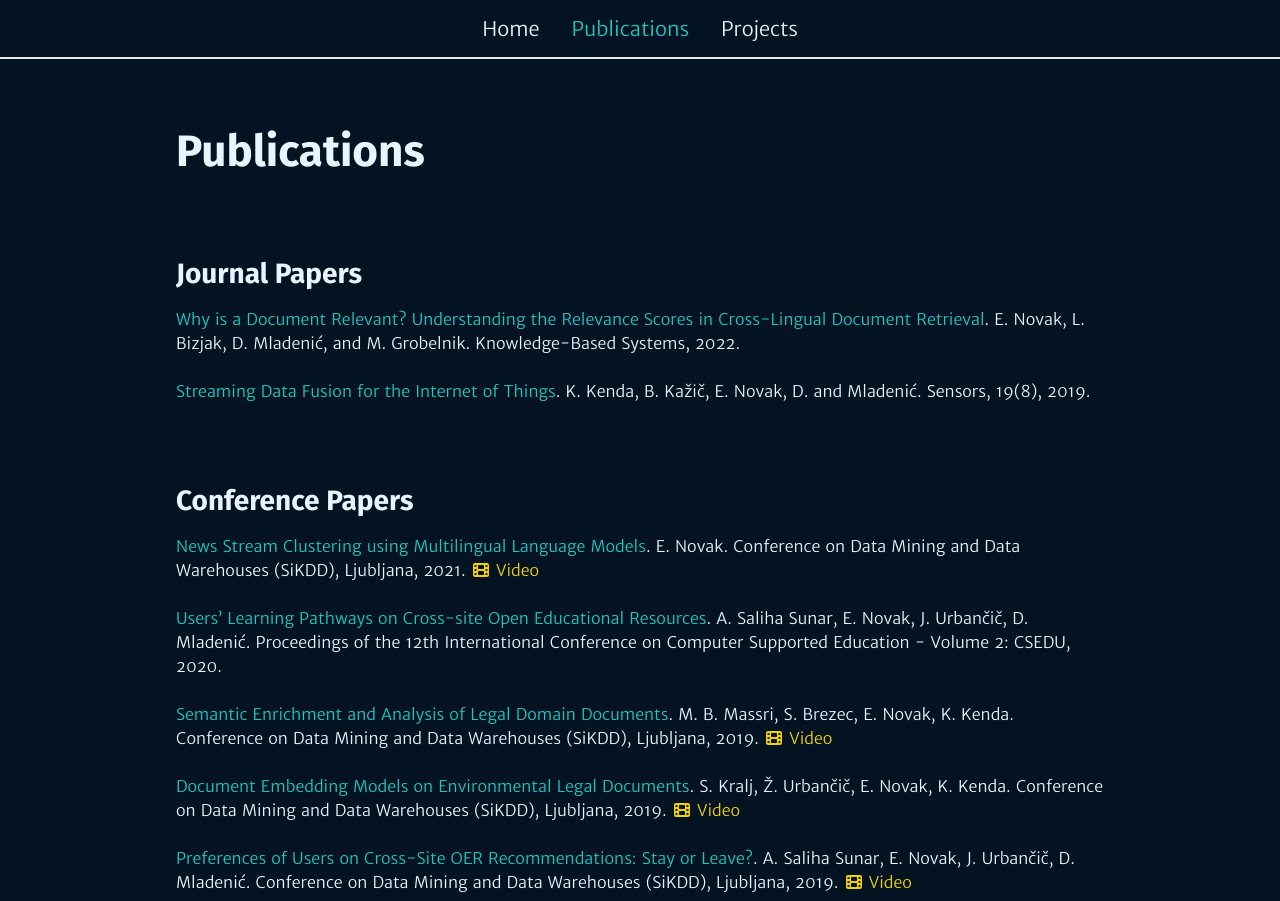
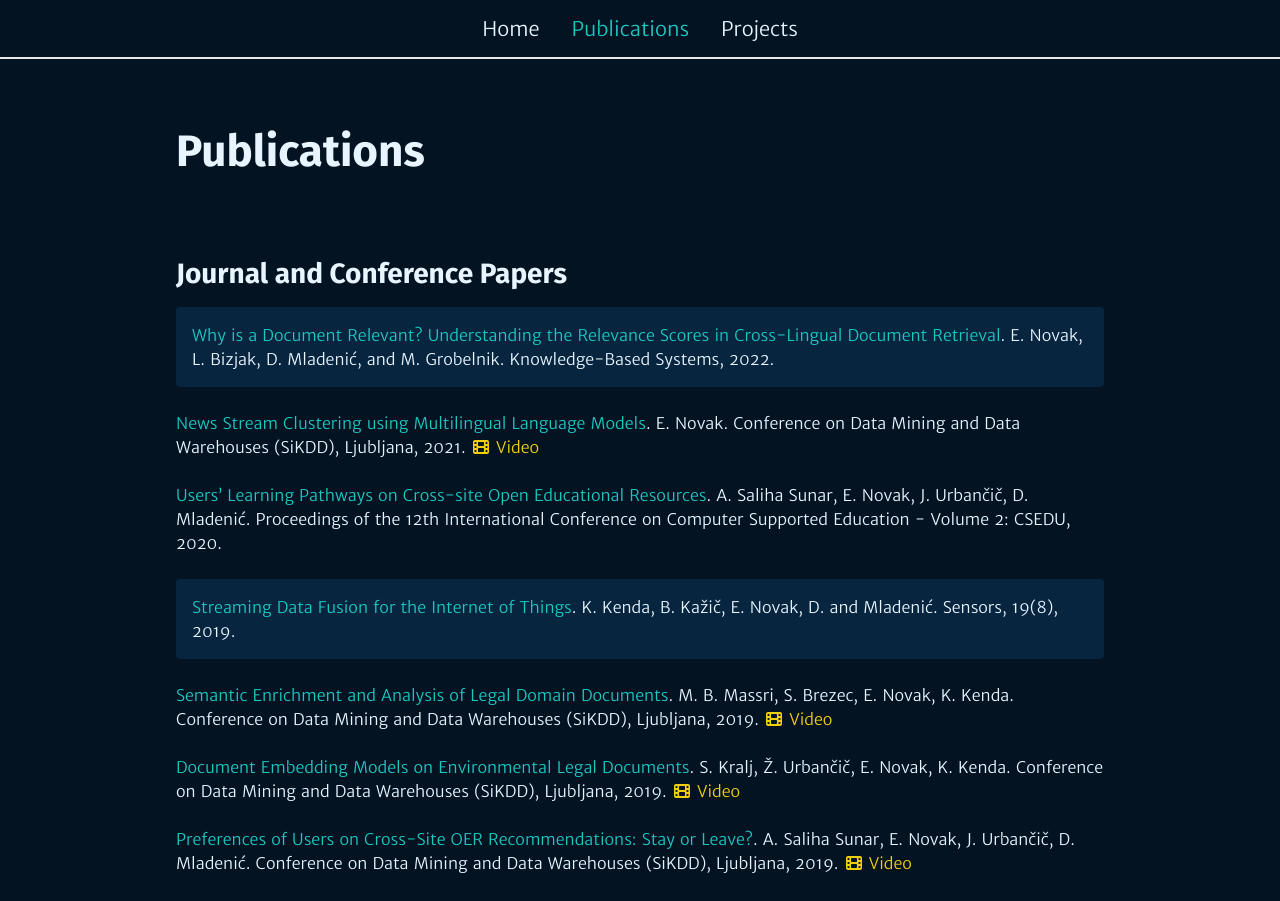
Before and after one commit to eriknovak/eriknovak.github.io, a Next.js app: page /publications in a window 1280 px wide. Shown: the top 901 px of the page. Built offline with nearby package versions, Linux system fonts and the light colour scheme.

Commit message:
:sparkles: Join the journal and conference papers in publication page

```diff
--- a/Interfaces.ts
+++ b/Interfaces.ts
@@ -6,6 +6,7 @@ export interface PublicationProps {
   location?: string;
   year: number;
   presentation?: string;
+  type?: string;
 }
 
 export interface ProjectProps {
--- a/components/Header/Header.tsx
+++ b/components/Header/Header.tsx
@@ -17,7 +17,7 @@ export default function Header() {
     <nav className={styles.container}>
       <div className={styles.content}>
         {pages.map((page, id) => (
-          <Link href={page.route} key={id}>
+          <Link href={page.route} key={id} legacyBehavior>
             <a
               className={cn(styles.link, {
                 [styles["link--active"]]: router.route === page.route,
--- a/components/Publication/Publication.module.scss
+++ b/components/Publication/Publication.module.scss
@@ -1,5 +1,9 @@
 .container {
   @apply inline-block;
+}
+
+.publication--journal {
+  @apply bg-base-highlight p-4 block rounded transition hover:shadow-lg;
 }
 
 .link {
--- a/components/Publication/Publication.tsx
+++ b/components/Publication/Publication.tsx
@@ -18,11 +18,11 @@ function createTitle(title: string, URL: string) {
 
 export default function Publication(props: PublicationProps) {
   // get properties
-  const { authors, title, reference, location, year, url, presentation } =
+  const { authors, title, reference, location, year, url, presentation, type } =
     props;
 
   return (
-    <span className={styles.container}>
+    <span className={cn(styles.container, styles[`publication--${type}`])}>
       {createTitle(title, url)}. {authors}. {reference},{" "}
       {location ? ` ${location}, ` : " "}
       {year}.{" "}
--- a/pages/index.tsx
+++ b/pages/index.tsx
@@ -72,7 +72,7 @@ export default function Home() {
       <div className="grid grid-flow-row gap-4">
         <h2 className="text-2xl font-semibold">
           Latest Publications{" "}
-          <Link href="/publications">
+          <Link href="/publications" legacyBehavior>
             <a className="transition text-link hover:text-link-hover">
               (see more)
             </a>
@@ -95,7 +95,7 @@ export default function Home() {
       <div className="grid grid-flow-row gap-4">
         <h2 className="text-2xl font-semibold">
           Active Projects{" "}
-          <Link href="/projects">
+          <Link href="/projects" legacyBehavior>
             <a className="transition text-link hover:text-link-hover">
               (see more)
             </a>
--- a/pages/publications.tsx
+++ b/pages/publications.tsx
@@ -12,13 +12,10 @@ import { sortByDate } from "../utils/sort";
 // Variable Definitions
 //===============================================
 
-const SORTED_JOURNAL_PAPERS = JOURNAL_PAPERS.sort((a, b) =>
-  sortByDate(a, b, "year")
-);
-
-const SORTED_CONFERENCE_PAPERS = CONFERENCE_PAPERS.sort((a, b) =>
-  sortByDate(a, b, "year")
-);
+const SORTED_PAPERS = [
+  ...JOURNAL_PAPERS.map((paper) => ({ ...paper, type: "journal" })),
+  ...CONFERENCE_PAPERS.map((paper) => ({ ...paper, type: "conference" })),
+].sort((a, b) => sortByDate(a, b, "year"));
 
 //===============================================
 // Page Definition
@@ -34,22 +31,13 @@ export default function Publications() {
       <h1 className="text-4xl font-semibold">Publications</h1>
 
       <div className="grid grid-flow-row gap-4">
-        <h2 className="text-2xl font-semibold">Journal Papers</h2>
+        <h2 className="text-2xl font-semibold">
+          Journal and Conference Papers
+        </h2>
         <div className="grid grid-flow-row gap-6">
-          {SORTED_JOURNAL_PAPERS.map((item: PublicationProps, id: number) => (
+          {SORTED_PAPERS.map((item: PublicationProps, id: number) => (
             <Publication key={id} {...item} />
           ))}
-        </div>
-      </div>
-
-      <div className="grid grid-flow-row gap-4">
-        <h2 className="text-2xl font-semibold">Conference Papers</h2>
-        <div className="grid grid-flow-row gap-6">
-          {SORTED_CONFERENCE_PAPERS.map(
-            (item: PublicationProps, id: number) => (
-              <Publication key={id} {...item} />
-            )
-          )}
         </div>
       </div>
     </div>
```
